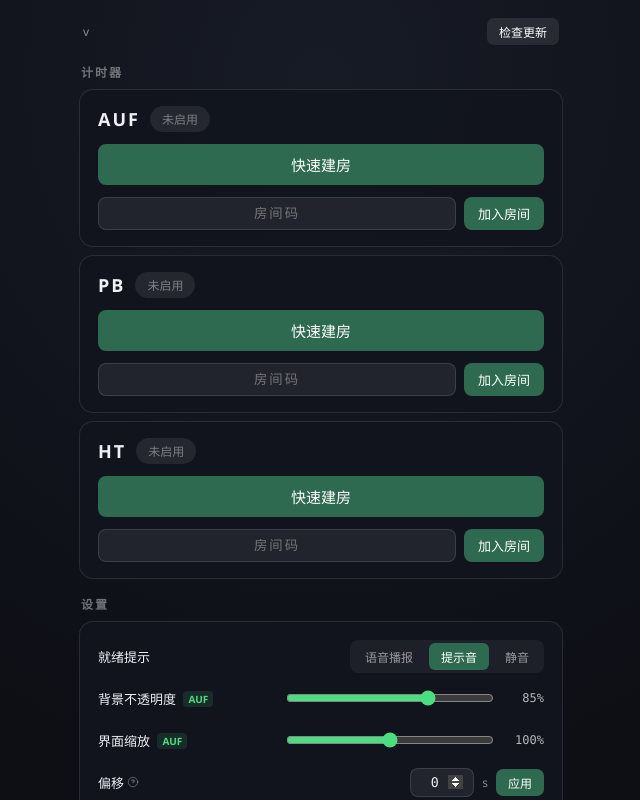
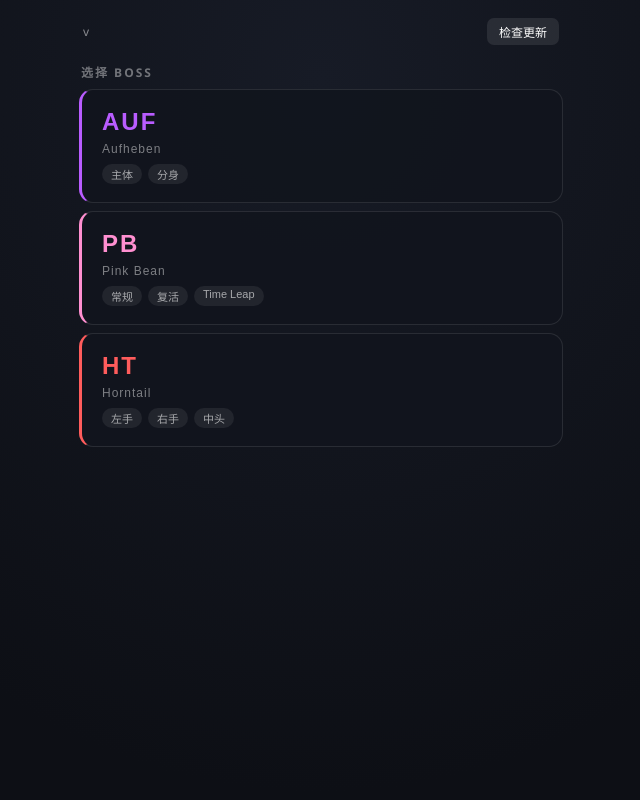
Before and after one commit to superjump22/mlboss-timer, a Vue app in the folder shell/: page / in a window 1280 px wide. Shown: the whole page, without its empty margins (319-959 px from the left). Built offline with nearby package versions, Linux system fonts and the light colour scheme.

Commit message:
main window redesign: boss select view then room + per-boss settings (PB names), window height adaptive

```diff
--- a/shell/src-tauri/tauri.conf.json
+++ b/shell/src-tauri/tauri.conf.json
@@ -1,7 +1,7 @@
 {
   "$schema": "https://schema.tauri.app/config/2",
   "productName": "MapleLegends Boss Timer",
-  "version": "1.2.0-beta.7",
+  "version": "1.2.0-beta.8",
   "identifier": "com.guoc.mlbosstimer",
   "build": {
     "frontendDist": "../dist",
--- a/shell/src/MainWin.vue
+++ b/shell/src/MainWin.vue
@@ -1,7 +1,8 @@
 <script setup>
-// 主客户端窗口 = 计时器管理中心: 三 boss 卡片(AUF/PB/HT) + 设置 + 帮助
-// 建房后悬浮窗创建, 本窗口保持显示; X = 最小化到托盘
-import { computed, onMounted, reactive, ref } from "vue";
+// 主客户端窗口 = 两级视图 (仿 bossassis.com): Boss 选择 → 加房 + 该 Boss 专属设置
+// 选定 boss 后: 建房/加入 (悬浮窗创建), 设置区含 per-boss 项 (PB 多一项队友名字)
+// X = 最小化到托盘
+import { computed, nextTick, onMounted, reactive, ref, watch } from "vue";
 import { BossSync } from "./sync.js";
 import { preloadVoices, unlockAudio } from "./voice.js";
 import { locale, setLocale as baseSetLocale, t } from "./i18n.js";
@@ -13,16 +14,29 @@ const invoke = (cmd, args) =>
 const emit = (event, payload) =>
   isTauri ? window.__TAURI__.event.emit(event, payload).catch(() => {}) : null;
 
-// ---- Boss 卡片 (单房间模型: 同时只有一个活跃房间, 切卡 = 离开旧房 + 新建房) ----
+// ---- 视图与 Boss 选择 ----
 const bossList = Object.values(BOSSES);
+const view = ref("select"); // select = 选 Boss | boss = 加房 + 设置
+const activeBoss = ref(localStorage.getItem("activeBoss") || "auf");
+const bossDef = computed(() => BOSSES[activeBoss.value] || BOSSES.auf);
+
+function selectBoss(id) {
+  activeBoss.value = id;
+  localStorage.setItem("activeBoss", id);
+  view.value = "boss";
+  reloadAppearance(); // 外观设置读对应 boss 分 key
+}
+function backToSelect() {
+  if (inRoom.value) leaveRoom();
+  view.value = "select";
+}
+
+// ---- 房间 (单房间模型: 切 boss = 离开旧房 + 新建房) ----
 const sync = new BossSync();
 const inRoom = ref(false);
 const syncStatus = ref("idle");
-const activeBoss = ref(localStorage.getItem("activeBoss") || "auf"); // UI/设置分区用; 合法性由 bosses.js 保证
-const roomInputs = reactive({});
-for (const b of bossList) roomInputs[b.id] = localStorage.getItem(`room_${b.id}`) || "";
+const roomInput = ref("");
 const roomErr = ref("");
-const errBoss = ref("");
 sync.onStatus = (s) => (syncStatus.value = s);
 sync.onJoined = () => (inRoom.value = true);
 
@@ -38,7 +52,6 @@ const statusText = computed(
 const statusCls = computed(
   () => ({ connected: "ok", reconnecting: "warn", failed: "err" }[syncStatus.value] || "")
 );
-const activeCard = (b) => inRoom.value && activeBoss.value === b.id;
 
 function randomRoom() {
   const chars = "ABCDEFGHJKLMNPQRSTUVWXYZ23456789";
@@ -46,33 +59,28 @@ function randomRoom() {
   for (let i = 0; i < 5; i++) s += chars[Math.floor(Math.random() * chars.length)];
   return s;
 }
-function joinRoom(bossId) {
-  const code = roomInputs[bossId].trim().toUpperCase();
+function joinRoom() {
+  const code = roomInput.value.trim().toUpperCase();
   if (code && !/^[A-Z0-9]{4,6}$/.test(code)) {
     roomErr.value = t("roomErr");
-    errBoss.value = bossId;
     return;
   }
   roomErr.value = "";
-  errBoss.value = "";
   if (inRoom.value) leaveRoom(); // 切 boss = 离开旧房 (单房间模型)
   awaitRoomState = true; // 等首个 room_state_sync 判定是否空房间 (应用记忆偏移)
   const room = code || randomRoom();
-  roomInputs[bossId] = room;
-  localStorage.setItem(`room_${bossId}`, room);
+  roomInput.value = room;
   localStorage.setItem("room", room);
-  localStorage.setItem("activeBoss", bossId);
-  activeBoss.value = bossId;
-  reloadAppearance(); // 切 boss 后外观设置读对应分 key
+  localStorage.setItem("activeBoss", activeBoss.value);
   unlockAudio();
   sync.join(room);
   inRoom.value = true;
   // 创建悬浮窗 (主窗口保持显示); boss 参数决定面板位置存储分 key
-  invoke("open_overlay", { boss: bossId });
+  invoke("open_overlay", { boss: activeBoss.value });
 }
-function quickCreate(bossId) {
-  roomInputs[bossId] = "";
-  joinRoom(bossId);
+function quickCreate() {
+  roomInput.value = "";
+  joinRoom();
 }
 function leaveRoom() {
   sync.leave();
@@ -82,9 +90,9 @@ function leaveRoom() {
   emit("room-left");
 }
 function retryJoin() {
-  const room = sync.room || roomInputs[activeBoss.value]?.trim().toUpperCase();
+  const room = sync.room || roomInput.value.trim().toUpperCase();
   if (!room) return;
-  roomInputs[activeBoss.value] = room;
+  roomInput.value = room;
   awaitRoomState = true;
   unlockAudio();
   sync.join(room);
@@ -154,7 +162,7 @@ sync.onOffsetChange = (n, source) => {
   }
   offsetInput.value = n;
   localStorage.setItem("lastOffset", String(n)); // 历史记忆 (本地改/房间同步均更新)
-  if (source === "remote" || source === "joined" && n > 0) showOffsetMsg("offsetSynced", n, true); // 队友改动/加入已有偏移房间 → 统一提示
+  if (source === "remote" || (source === "joined" && n > 0)) showOffsetMsg("offsetSynced", n, true); // 队友改动/加入已有偏移房间 → 统一提示
   else if (source === "local") showOffsetMsg("offsetApplied", n, true);
 };
 function applyOffset() {
@@ -217,8 +225,6 @@ const SOUND_OPTIONS = [
 ];
 const panelOpacity = ref(parseFloat(lsGet("panelOpacity", "0.85")));
 const uiScale = ref(parseFloat(lsGet("uiScale", "1")));
-// 外观设置仅作用于当前 boss (卡片切换后滑块跟随)
-const appearanceBossLabel = computed(() => BOSSES[activeBoss.value]?.label || "AUF");
 
 function persistSettings() {
   localStorage.setItem("soundMode", soundMode.value);
@@ -314,10 +320,8 @@ const progText = computed(() => {
   return total > 0 ? `${mb(received)}/${mb(total)} MB` : `${mb(received)} MB`;
 });
 
-onMounted(async () => {
-  preloadVoices();
-  doCheckUpdate(); // 启动检查 (静默: 失败不打扰)
-  // 主窗口高度按内容自适应 (宽度固定 520)
+// ---- 窗口高度自适应 (两级视图高度不同, 切换时重算; 宽度固定 520) ----
+function adjustHeight() {
   requestAnimationFrame(() => {
     const el = document.querySelector(".content");
     if (el) {
@@ -325,6 +329,13 @@ onMounted(async () => {
       invoke("set_window_size", { width: 520, height: Math.max(400, h) });
     }
   });
+}
+watch([view, inRoom], () => adjustHeight(), { flush: "post" });
+
+onMounted(async () => {
+  preloadVoices();
+  doCheckUpdate(); // 启动检查 (静默: 失败不打扰)
+  adjustHeight();
   if (isTauri) {
     try {
       const { listen } = window.__TAURI__.event;
@@ -387,33 +398,50 @@ onMounted(async () => {
         </button>
       </div>
 
-      <!-- 计时器卡片 (单房间: 活跃卡片显示房间控制, 其余卡片可直接加入 = 切换 boss) -->
-      <div class="section">
-        <div class="secTitle">{{ t("timersSection") }}</div>
-        <div
+      <!-- ===== 视图一: 选择 Boss ===== -->
+      <div v-if="view === 'select'" class="section">
+        <div class="secTitle">{{ t("selectBossTitle") }}</div>
+        <button
           v-for="b in bossList"
           :key="b.id"
-          class="timercard"
-          :class="{ active: activeCard(b) }"
+          class="bosscard"
+          :style="{ '--boss-color': b.color }"
+          @click="selectBoss(b.id)"
         >
-          <div class="tcHead">
-            <span class="tcName">{{ b.label }}</span>
-            <span v-if="activeCard(b)" class="pill" :class="statusCls">{{ statusText }}</span>
-            <span v-else class="pill off">{{ t("notEnabled") }}</span>
+          <span class="bcName">{{ b.label }}</span>
+          <span class="bcFull">{{ b.full }}</span>
+          <div class="bcGroups">
+            <span v-for="g in b.groups" :key="g.id" class="bcChip">{{
+              locale === "en" && g.labelEn ? g.labelEn : g.label
+            }}</span>
           </div>
-          <template v-if="!activeCard(b)">
-            <button class="btn big" @click="quickCreate(b.id)">{{ t("quickCreate") }}</button>
+        </button>
+      </div>
+
+      <!-- ===== 视图二: 加房 + 该 Boss 设置 ===== -->
+      <template v-else>
+        <div class="section">
+          <div class="bosHead">
+            <button class="btn ghost sm" @click="backToSelect">
+              <svg viewBox="0 0 24 24" width="11" height="11" fill="none" stroke="currentColor" stroke-width="2.6" stroke-linecap="round" stroke-linejoin="round">
+                <path d="M15 5l-7 7 7 7" />
+              </svg>
+              {{ t("back") }}
+            </button>
+            <span class="tcName" :style="{ color: bossDef.color }">{{ bossDef.label }}</span>
+            <span class="muted bosFull">{{ bossDef.full }}</span>
+            <span v-if="inRoom" class="pill" :class="statusCls">{{ statusText }}</span>
+            <span class="flex1"></span>
+          </div>
+
+          <div class="timercard" :class="{ active: inRoom }">
+            <template v-if="!inRoom">
+              <button class="btn big" @click="quickCreate">{{ t("quickCreate") }}</button>
               <div class="joinrow">
-              <input
-                v-model="roomInputs[b.id]"
-                :placeholder="t('roomCodePh')"
-                maxlength="6"
-                class="inp"
-                @keyup.enter="joinRoom(b.id)"
-              />
-              <button class="btn" @click="joinRoom(b.id)">{{ t("join") }}</button>
+                <input v-model="roomInput" :placeholder="t('roomCodePh')" maxlength="6" class="inp" @keyup.enter="joinRoom" />
+                <button class="btn" @click="joinRoom">{{ t("join") }}</button>
               </div>
-            <p v-if="roomErr && errBoss === b.id" class="err">{{ roomErr }}</p>
+              <p v-if="roomErr" class="err">{{ roomErr }}</p>
             </template>
             <template v-else>
               <div class="roomline">
@@ -426,8 +454,11 @@ onMounted(async () => {
                 <button class="btn danger" @click="leaveRoom">{{ t("leaveRoom") }}</button>
               </div>
               <p class="muted">{{ t("lobbyHint") }}</p>
-            <!-- PB 名字编辑 (纯本地) -->
-            <div v-if="b.id === 'pb'" class="namesedit">
+            </template>
+          </div>
+
+          <!-- PB 专属: 队友名字 (纯本地) -->
+          <div v-if="activeBoss === 'pb'" class="namesedit">
             <div class="namesTitle">{{ t("pbNamesTitle") }}</div>
             <div class="namesgrid">
               <label v-for="k in NAME_KEYS" :key="k" class="nameslot">
@@ -441,11 +472,9 @@ onMounted(async () => {
               <button class="btn sm" @click="savePbNames">{{ t("namesSave") }}</button>
             </div>
           </div>
-          </template>
-        </div>
         </div>
 
-      <!-- 设置 -->
+        <!-- 设置 (声音/语言/offset 全局; 透明度/缩放 per-boss) -->
         <div class="section">
           <div class="secTitle">{{ t("settingsSection") }}</div>
           <div class="settings">
@@ -466,7 +495,7 @@ onMounted(async () => {
             <div class="setrow">
               <span class="setlabel">
                 {{ t("opacity") }}
-              <span class="bossTag">{{ appearanceBossLabel }}</span>
+                <span class="bossTag">{{ bossDef.label }}</span>
               </span>
               <div class="sliderbox">
                 <input v-model.number="panelOpacity" type="range" min="0.5" max="1" step="0.01" @input="applyAppearance" />
@@ -476,7 +505,7 @@ onMounted(async () => {
             <div class="setrow">
               <span class="setlabel">
                 {{ t("scale") }}
-              <span class="bossTag">{{ appearanceBossLabel }}</span>
+                <span class="bossTag">{{ bossDef.label }}</span>
               </span>
               <div class="sliderbox">
                 <input v-model.number="uiScale" type="range" min="0.5" max="1.5" step="0.05" @input="applyAppearance" />
@@ -527,6 +556,7 @@ onMounted(async () => {
             </div>
           </div>
         </div>
+      </template>
     </div>
   </div>
 </template>
@@ -581,6 +611,61 @@ input {
   padding-left: 2px;
 }
 
+/* ---- Boss 选择卡片 (仿 bossassis.com 首页) ---- */
+.bosscard {
+  display: flex;
+  flex-direction: column;
+  align-items: flex-start;
+  gap: 6px;
+  padding: 18px 20px;
+  border-radius: 14px;
+  background: rgba(18, 21, 30, 0.92);
+  border: 1px solid rgba(255, 255, 255, 0.1);
+  border-left: 3px solid var(--boss-color, #4ade80);
+  cursor: pointer;
+  color: #eef0f4;
+  text-align: left;
+  transition: background 0.12s, transform 0.12s;
+}
+.bosscard:hover {
+  background: rgba(30, 35, 48, 0.95);
+  transform: translateY(-1px);
+}
+.bcName {
+  font-size: 24px;
+  font-weight: 800;
+  letter-spacing: 2px;
+  color: var(--boss-color, #eef0f4);
+}
+.bcFull {
+  font-size: 12px;
+  color: rgba(255, 255, 255, 0.45);
+  letter-spacing: 1px;
+}
+.bcGroups {
+  display: flex;
+  gap: 6px;
+  margin-top: 2px;
+}
+.bcChip {
+  font-size: 11px;
+  padding: 2px 9px;
+  border-radius: 99px;
+  background: rgba(255, 255, 255, 0.07);
+  color: rgba(255, 255, 255, 0.6);
+}
+
+/* ---- Boss 视图头部 ---- */
+.bosHead {
+  display: flex;
+  align-items: center;
+  gap: 10px;
+  min-height: 30px;
+}
+.bosFull {
+  letter-spacing: 1px;
+}
+
 /* ---- 计时器卡片 ---- */
 .timercard {
   display: flex;
@@ -593,11 +678,6 @@ input {
 }
 .timercard.active {
   border-color: rgba(74, 222, 128, 0.35);
-}
-.tcHead {
-  display: flex;
-  align-items: center;
-  gap: 10px;
 }
 .tcName {
   font-weight: 800;
@@ -692,61 +772,6 @@ input {
   white-space: nowrap;
 }
 
-/* ---- PB 名字编辑 ---- */
-.namesedit {
-  display: flex;
-  flex-direction: column;
-  gap: 8px;
-  padding: 12px;
-  border-radius: 10px;
-  background: rgba(255, 255, 255, 0.04);
-  border: 1px solid rgba(255, 255, 255, 0.07);
-}
-.namesTitle {
-  font-size: 12px;
-  font-weight: 700;
-  color: rgba(255, 255, 255, 0.55);
-  letter-spacing: 1px;
-}
-.namesgrid {
-  display: grid;
-  grid-template-columns: repeat(4, 1fr);
-  gap: 8px;
-}
-.nameslot {
-  display: flex;
-  flex-direction: column;
-  gap: 3px;
-  min-width: 0;
-}
-.slotph {
-  font-size: 11px;
-  font-weight: 700;
-  color: rgba(255, 255, 255, 0.4);
-  font-family: Consolas, monospace;
-}
-.namesinp {
-  padding: 4px 8px;
-  font-size: 12px;
-  min-width: 0;
-}
-.namesrow {
-  display: flex;
-  align-items: center;
-  gap: 8px;
-}
-/* 外观设置的 boss 归属标签 */
-.bossTag {
-  font-size: 10px;
-  font-weight: 700;
-  color: #4ade80;
-  background: rgba(74, 222, 128, 0.12);
-  border-radius: 4px;
-  padding: 1px 5px;
-  margin-left: 4px;
-  vertical-align: 1px;
-}
-
 /* ---- 设置 ---- */
 .settings {
   display: flex;
@@ -818,9 +843,6 @@ input {
   border: none;
   font-weight: 600;
 }
-.pill.off {
-  color: rgba(255, 255, 255, 0.4);
-}
 .muted {
   color: rgba(255, 255, 255, 0.5);
   font-size: 12px;
@@ -889,11 +911,6 @@ input {
 .helpicon:focus .helptip {
   opacity: 1;
   transform: translateY(0);
-}
-.keybtn {
-  min-width: 140px;
-  background: rgba(255, 255, 255, 0.09);
-  font-family: Consolas, monospace;
 }
 .seg {
   display: flex;
@@ -981,4 +998,59 @@ input {
   padding-top: 10px;
   border-top: 1px solid rgba(255, 255, 255, 0.07); /* 视觉分组: 操作收尾区 */
 }
+
+/* ---- PB 名字编辑 ---- */
+.namesedit {
+  display: flex;
+  flex-direction: column;
+  gap: 8px;
+  padding: 12px 14px;
+  border-radius: 14px;
+  background: rgba(18, 21, 30, 0.92);
+  border: 1px solid rgba(255, 255, 255, 0.1);
+}
+.namesTitle {
+  font-size: 12px;
+  font-weight: 700;
+  color: rgba(255, 255, 255, 0.55);
+  letter-spacing: 1px;
+}
+.namesgrid {
+  display: grid;
+  grid-template-columns: repeat(4, 1fr);
+  gap: 8px;
+}
+.nameslot {
+  display: flex;
+  flex-direction: column;
+  gap: 3px;
+  min-width: 0;
+}
+.slotph {
+  font-size: 11px;
+  font-weight: 700;
+  color: rgba(255, 255, 255, 0.4);
+  font-family: Consolas, monospace;
+}
+.namesinp {
+  padding: 4px 8px;
+  font-size: 12px;
+  min-width: 0;
+}
+.namesrow {
+  display: flex;
+  align-items: center;
+  gap: 8px;
+}
+/* 外观设置的 boss 归属标签 */
+.bossTag {
+  font-size: 10px;
+  font-weight: 700;
+  color: #4ade80;
+  background: rgba(74, 222, 128, 0.12);
+  border-radius: 4px;
+  padding: 1px 5px;
+  margin-left: 4px;
+  vertical-align: 1px;
+}
 </style>
--- a/shell/src/bosses.js
+++ b/shell/src/bosses.js
@@ -8,6 +8,8 @@ export const BOSSES = {
   auf: {
     id: "auf",
     label: "AUF",
+    full: "Aufheben",
+    color: "#b95cff",
     groups: [
       {
         id: "main",
@@ -35,6 +37,8 @@ export const BOSSES = {
   pb: {
     id: "pb",
     label: "PB",
+    full: "Pink Bean",
+    color: "#ff8fd0",
     groups: [
       {
         id: "common",
@@ -75,6 +79,8 @@ export const BOSSES = {
   ht: {
     id: "ht",
     label: "HT",
+    full: "Horntail",
+    color: "#ff5c5c",
     groups: [
       {
         id: "la",
--- a/shell/src/i18n.js
+++ b/shell/src/i18n.js
@@ -45,7 +45,8 @@ const dict = {
     groupMain: "主体 | 分身",
     timersSection: "计时器",
     settingsSection: "设置",
-    notEnabled: "未启用",
+    selectBossTitle: "选择 Boss",
+    back: "返回",
     pbNamesTitle: "队友名字（R=复活位 / TL=Time Leap 位，仅本机）",
     namesPh: "名字",
     namesSave: "保存名字",
@@ -108,7 +109,8 @@ const dict = {
     groupMain: "Main | Clone",
     timersSection: "Timers",
     settingsSection: "Settings",
-    notEnabled: "Off",
+    selectBossTitle: "Select boss",
+    back: "Back",
     pbNamesTitle: "Player names (R = Res / TL = Time Leap, local only)",
     namesPh: "Name",
     namesSave: "Save names",
```
Lines whose indentation alone changed are shown as unchanged.
